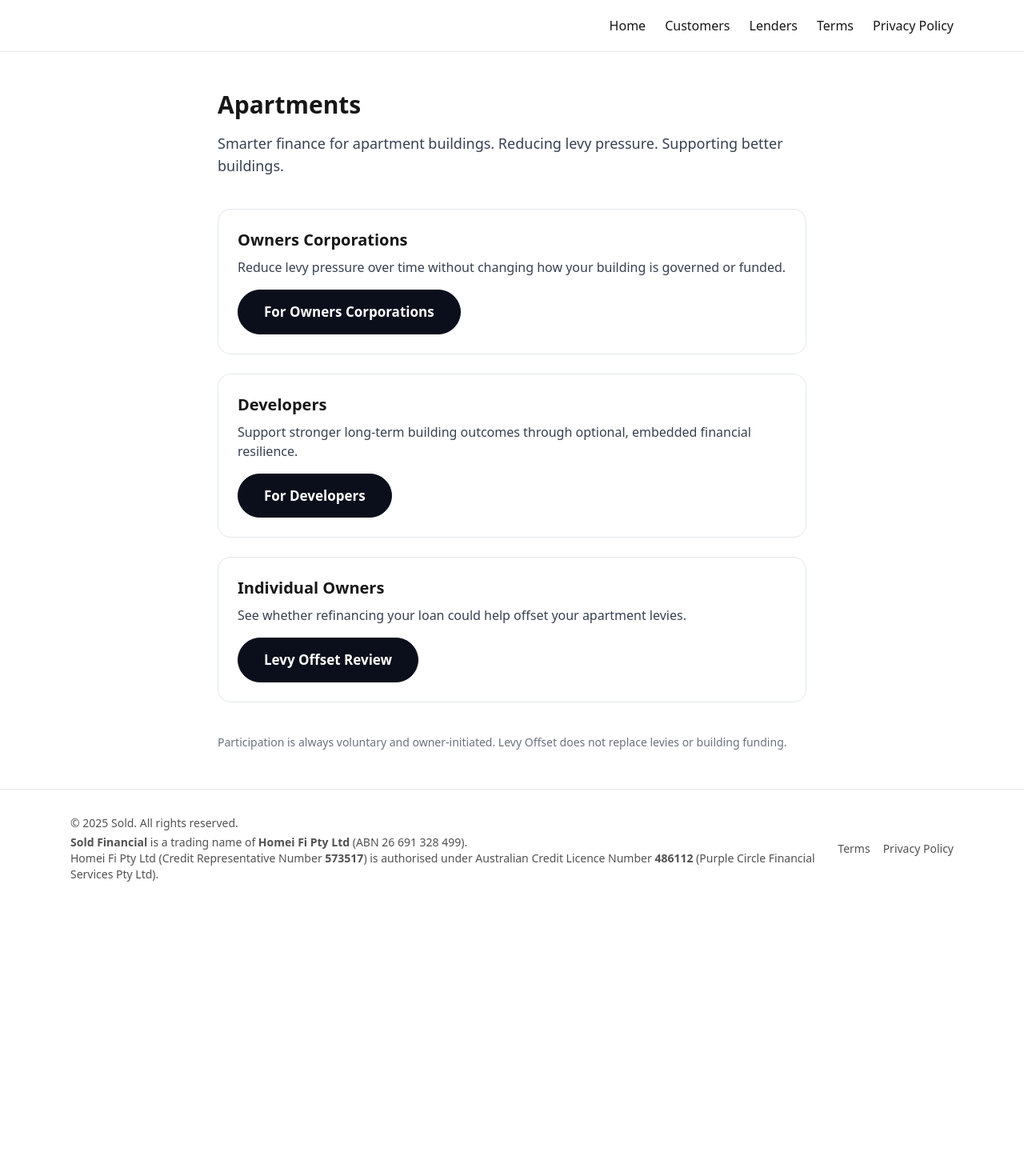
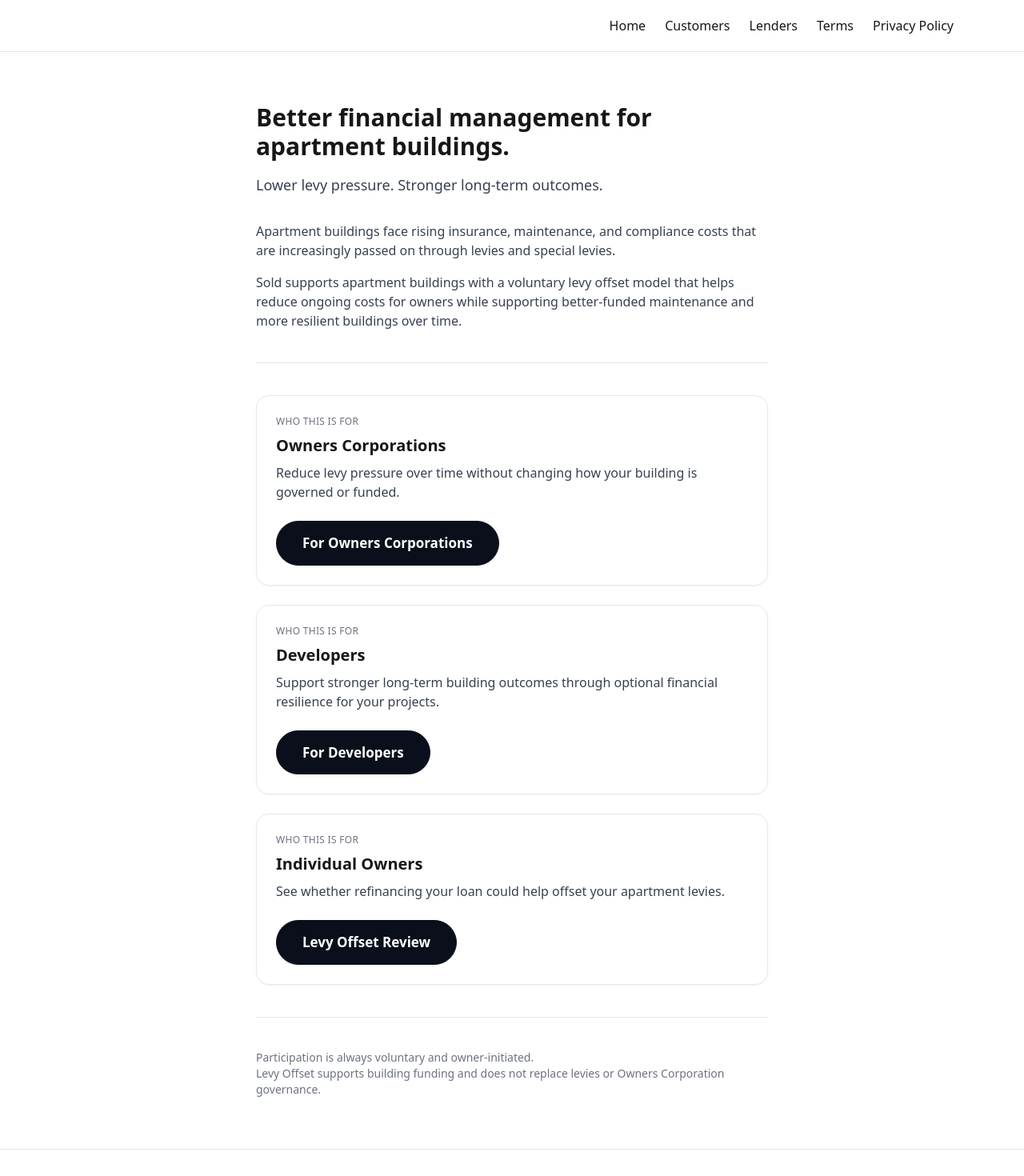
Before and after one commit to RukiDe/sold-nextjs, a Next.js app: page /apartments in a window 1280 px wide. Shown: the top 1470 px of the page at 80% size. Before the commit the page ends 1167 px from the top, so only its background shows below. Built offline with nearby package versions, Linux system fonts and the light colour scheme.

Commit message:
Apartment hub - link fix

```diff
--- a/app/apartments/page.tsx
+++ b/app/apartments/page.tsx
@@ -1,54 +1,92 @@
-import Link from "next/link";
 import { ButtonPill } from "@/components/ButtonPill";
 
 export default function ApartmentsHubPage() {
   return (
     <main>
-      <section className="max-w-3xl mx-auto px-4 py-12">
-        <h1 className="text-3xl font-semibold mb-4">Apartments</h1>
+      <section className="max-w-2xl mx-auto px-4 py-16">
+        {/* Hero */}
+        <h1 className="text-3xl font-semibold mb-4">
+          Better financial management for apartment buildings.
+        </h1>
 
-        <p className="text-lg text-gray-700 mb-10">
-          Smarter finance for apartment buildings. Reducing levy pressure. Supporting better buildings.
+        <p className="text-lg text-gray-700">
+          Lower levy pressure. Stronger long-term outcomes.
         </p>
 
+        <div className="mt-8">
+          <p className="text-gray-700">
+            Apartment buildings face rising insurance, maintenance, and compliance costs that are increasingly passed on
+            through levies and special levies.
+          </p>
+          <p className="text-gray-700 mt-4">
+            Sold supports apartment buildings with a voluntary levy offset model that helps reduce ongoing costs for
+            owners while supporting better-funded maintenance and more resilient buildings over time.
+          </p>
+        </div>
+
+        {/* Divider */}
+        <div className="h-px bg-gray-200 my-10" />
+
+        {/* Pathways */}
         <div className="space-y-6">
           {/* Owners Corporations */}
-          <div className="border border-gray-200 rounded-2xl p-6">
+          <div className="border border-gray-200 rounded-2xl p-6 shadow-sm hover:shadow-md transition-shadow">
+            <p className="text-xs uppercase tracking-wide text-gray-500 mb-2">
+              Who this is for
+            </p>
             <h2 className="text-xl font-semibold mb-2">Owners Corporations</h2>
-            <p className="text-gray-700 mb-4">
+            <p className="text-gray-700">
               Reduce levy pressure over time without changing how your building is governed or funded.
             </p>
-            <Link href="/apartments/ownerscorporations">
-              <ButtonPill>For Owners Corporations</ButtonPill>
-            </Link>
+
+            <div className="mt-6">
+              <ButtonPill href="/apartments/ownerscorporations">
+                For Owners Corporations
+              </ButtonPill>
+            </div>
           </div>
 
           {/* Developers */}
-          <div className="border border-gray-200 rounded-2xl p-6">
+          <div className="border border-gray-200 rounded-2xl p-6 shadow-sm hover:shadow-md transition-shadow">
+            <p className="text-xs uppercase tracking-wide text-gray-500 mb-2">
+              Who this is for
+            </p>
             <h2 className="text-xl font-semibold mb-2">Developers</h2>
-            <p className="text-gray-700 mb-4">
-              Support stronger long-term building outcomes through optional, embedded financial resilience.
+            <p className="text-gray-700">
+              Support stronger long-term building outcomes through optional financial resilience for your projects.
             </p>
-<Link href="/apartments/developers">
-  <ButtonPill>For Developers</ButtonPill>
-</Link>
 
+            <div className="mt-6">
+              <ButtonPill href="/apartments/developers">
+                For Developers
+              </ButtonPill>
+            </div>
           </div>
 
           {/* Individual Owners */}
-          <div className="border border-gray-200 rounded-2xl p-6">
+          <div className="border border-gray-200 rounded-2xl p-6 shadow-sm hover:shadow-md transition-shadow">
+            <p className="text-xs uppercase tracking-wide text-gray-500 mb-2">
+              Who this is for
+            </p>
             <h2 className="text-xl font-semibold mb-2">Individual Owners</h2>
-            <p className="text-gray-700 mb-4">
+            <p className="text-gray-700">
               See whether refinancing your loan could help offset your apartment levies.
             </p>
-            <Link href="/apartments/levyoffsetreview">
-              <ButtonPill>Levy Offset Review</ButtonPill>
-            </Link>
+
+            <div className="mt-6">
+              <ButtonPill href="/apartments/levyoffsetreview">
+                Levy Offset Review
+              </ButtonPill>
+            </div>
           </div>
         </div>
 
-        <p className="text-sm text-gray-500 mt-10">
-          Participation is always voluntary and owner-initiated. Levy Offset does not replace levies or building funding.
+        {/* Footer note */}
+        <div className="h-px bg-gray-200 my-10" />
+        <p className="text-sm text-gray-500">
+          Participation is always voluntary and owner-initiated.
+          <br />
+          Levy Offset supports building funding and does not replace levies or Owners Corporation governance.
         </p>
       </section>
     </main>
```
